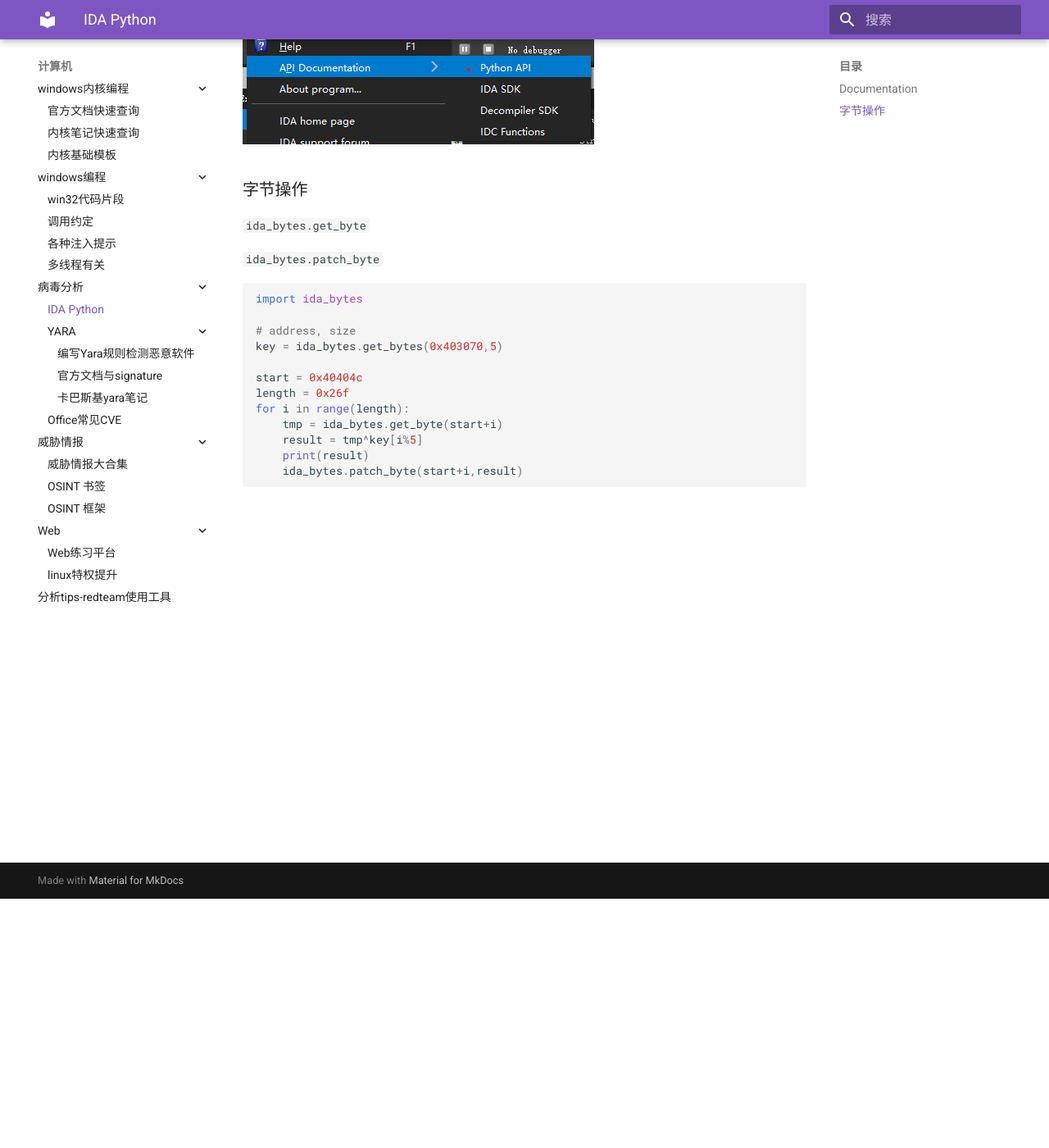
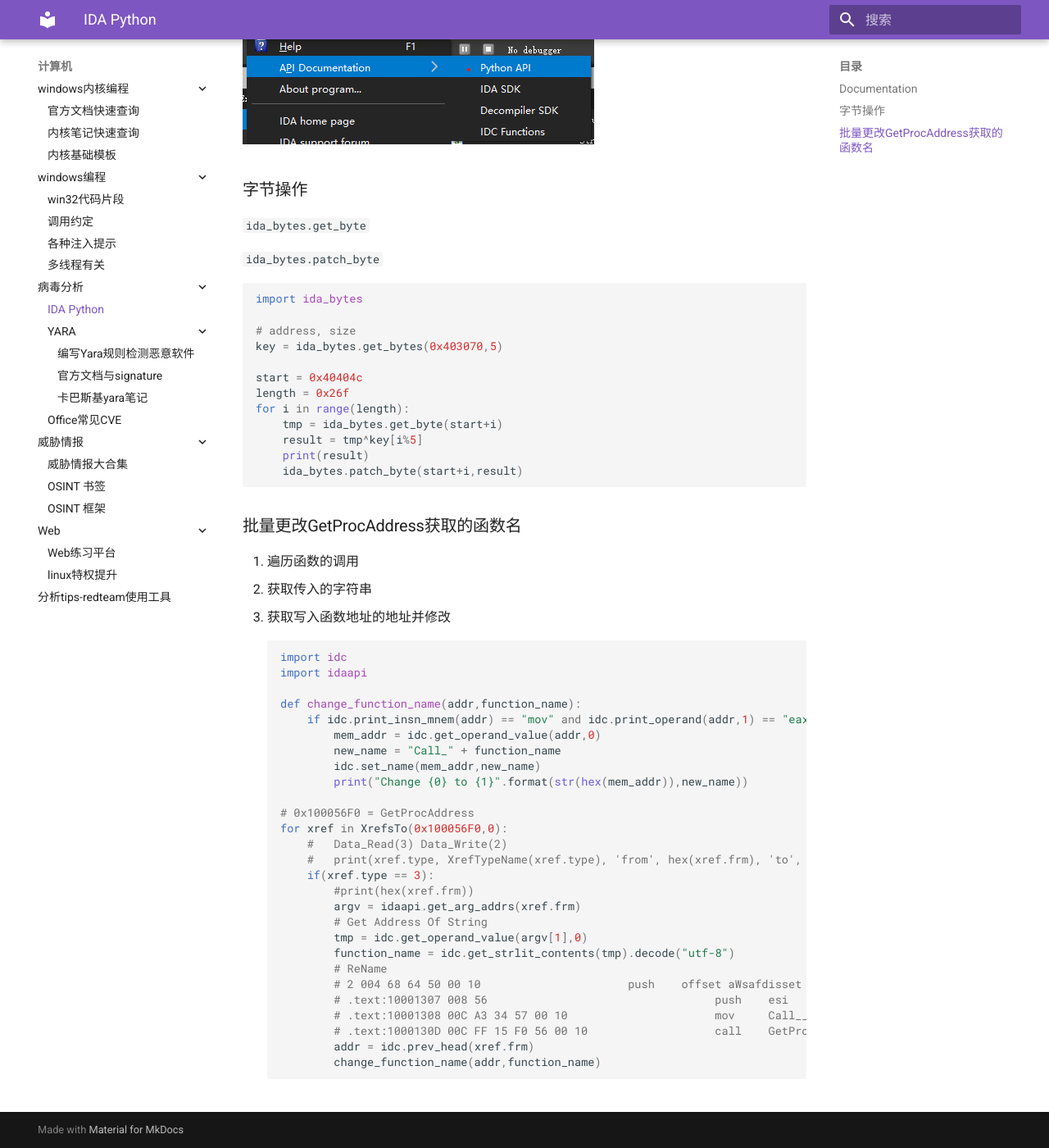
Before and after one commit to JA1E0/wiki, an MkDocs documentation site: the page built from docs/computer/security/idapython.md, in a window 1280 px wide and 1400 px high, scrolled down 304 px. Shown: the whole window at 82% size. Built offline with MkDocs 1.6.1 and Material for MkDocs 9.7.7, drawn with Linux system fonts in a browser that asks for light colours; old or Windows-style settings are respelled for this version of MkDocs.

Commit message:
quick push

````diff
--- a/docs/computer/security/idapython.md
+++ b/docs/computer/security/idapython.md
@@ -28,3 +28,37 @@
     print(result)
     ida_bytes.patch_byte(start+i,result)
 ```
+
+### 批量更改GetProcAddress获取的函数名
+0. 遍历函数的调用
+1. 获取传入的字符串
+2. 获取写入函数地址的地址并修改
+```python
+import idc
+import idaapi
+
+def change_function_name(addr,function_name):
+	if idc.print_insn_mnem(addr) == "mov" and idc.print_operand(addr,1) == "eax":
+		mem_addr = idc.get_operand_value(addr,0)
+		new_name = "Call_" + function_name
+		idc.set_name(mem_addr,new_name)
+		print("Change {0} to {1}".format(str(hex(mem_addr)),new_name))
+
+# 0x100056F0 = GetProcAddress
+for xref in XrefsTo(0x100056F0,0):
+	#	Data_Read(3) Data_Write(2)
+	#	print(xref.type, XrefTypeName(xref.type), 'from', hex(xref.frm), 'to', hex(xref.to))
+	if(xref.type == 3):
+		#print(hex(xref.frm))
+		argv = idaapi.get_arg_addrs(xref.frm)
+		# Get Address Of String
+		tmp = idc.get_operand_value(argv[1],0)
+		function_name = idc.get_strlit_contents(tmp).decode("utf-8")
+		# ReName
+		# 2 004 68 64 50 00 10                      push    offset aWsafdisset ; "__WSAFDIsSet"
+		# .text:10001307 008 56                                  push    esi             ; hModule
+		# .text:10001308 00C A3 34 57 00 10                      mov     Call___WSAFDIsSet, eax
+		# .text:1000130D 00C FF 15 F0 56 00 10                   call    GetProcAddress_0
+		addr = idc.prev_head(xref.frm)
+		change_function_name(addr,function_name)
+```
````
